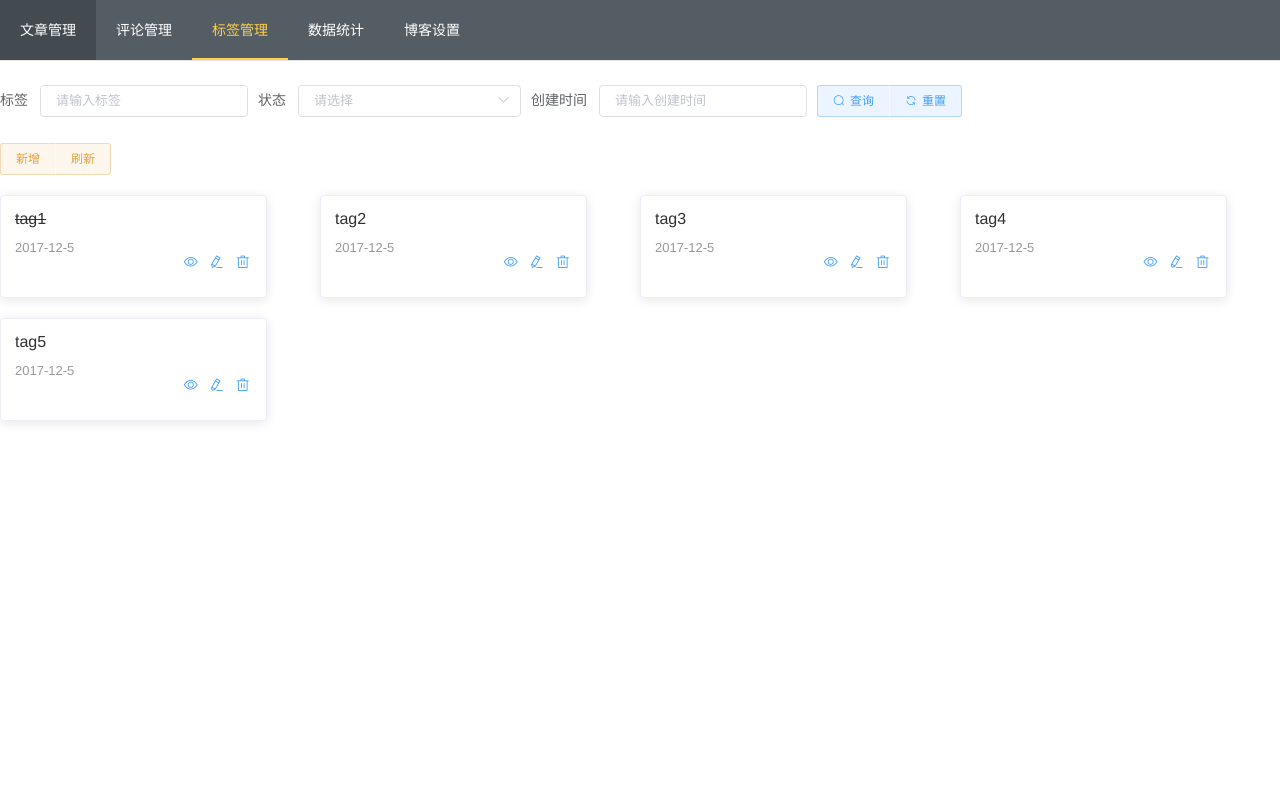
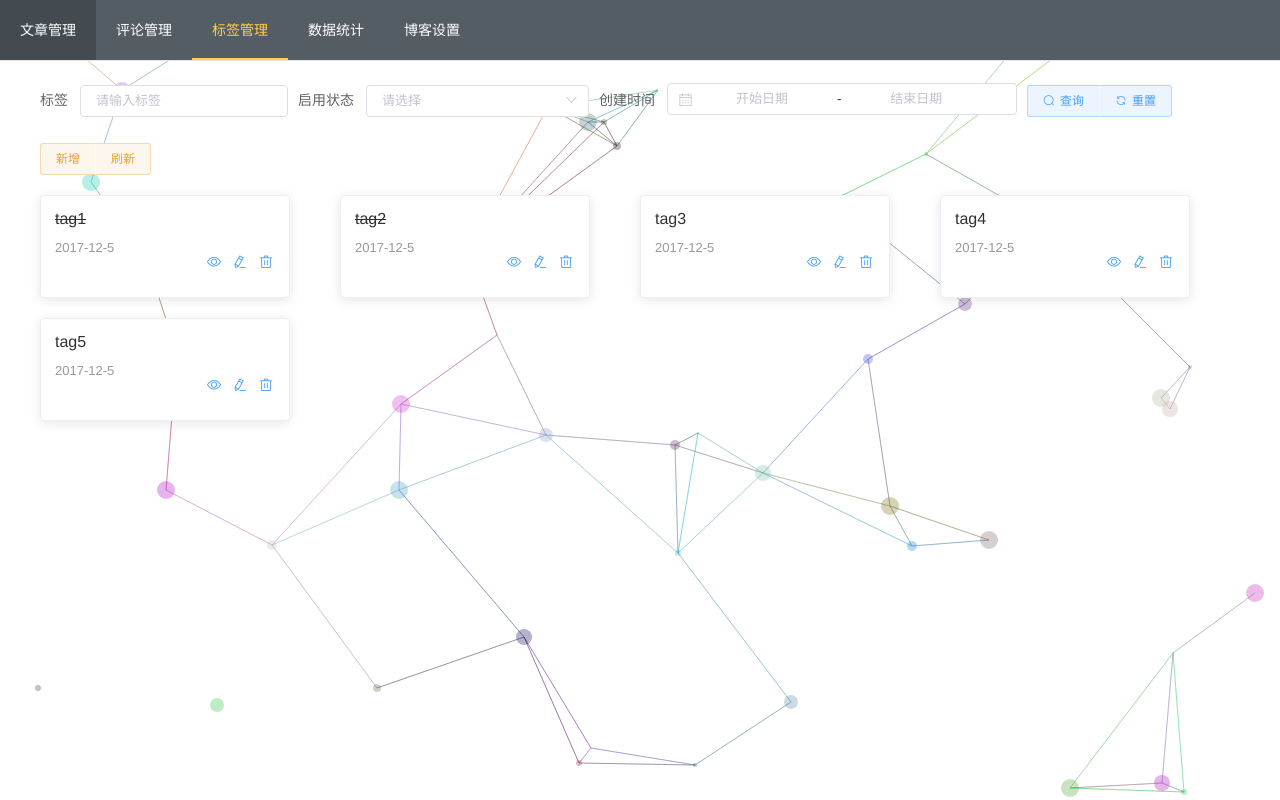
Before and after one commit to calamus0427/calamus_blog, a Vue app in the folder demo/: page /#/tag in a window 1280 px wide. Built offline with nearby package versions, Linux system fonts and the light colour scheme.

Commit message:
element版本升级迁移；tag功能的完全实现

```diff
--- a/demo/src/components/login.vue
+++ b/demo/src/components/login.vue
@@ -25,9 +25,6 @@
 
     </el-form>
   </div>
-
-
-
 </div>
 
 </template>
--- a/demo/src/view/admin/index.vue
+++ b/demo/src/view/admin/index.vue
@@ -19,10 +19,13 @@
     </header>
 
 
+
     <div class="main">
       <router-view/>
     </div>
     <!-- <el-footer>Calamus</el-footer> -->
+
+
   </div>
 </template>
 
@@ -33,6 +36,7 @@
     data() {
       return {
         // activeIndex: 'article',
+        dialogVisible: false,
       };
     },
     computed:{
@@ -66,10 +70,6 @@ header{
     line-height: 60px;
   }
 .main{
-  position:fixed;
-  top:80px;
-  height:610px;
-  overflow:auto;
-  width:100%;
+  margin-top:80px;
 }
 </style>
--- a/demo/src/view/admin/tag/index.vue
+++ b/demo/src/view/admin/tag/index.vue
@@ -1,10 +1,11 @@
 <template>
-<div>
+<div style="margin:40px;">
+  <cl-canvasBg></cl-canvasBg>
           <el-form ref="searchForm" :inline="true" class="demo-form-inline"  :model="searchForm" >
             <el-form-item label="标签" prop="tag">
                 <el-input v-model="searchForm.tag" placeholder="请输入标签" size="small"></el-input>
             </el-form-item>
-            <el-form-item label="状态" prop="publishStatus">
+            <el-form-item label="启用状态" prop="publishStatus">
               <el-select size="small" v-model="searchForm.publishStatus" clearable placeholder="请选择">
                 <el-option
                   key="1"
@@ -20,7 +21,13 @@
             </el-form-item>
 
             <el-form-item label="创建时间" prop="createDate">
-                <el-input v-model="searchForm.createDate" placeholder="请输入创建时间" size="small"></el-input>
+              <el-date-picker
+                v-model="searchForm.createDate"
+                type="daterange"
+                size="small"
+                start-placeholder="开始日期"
+                end-placeholder="结束日期">
+              </el-date-picker>
             </el-form-item>
             <el-form-item>
               <el-button-group>
@@ -32,7 +39,7 @@
 
         <!--应用按钮-->
         <el-button-group>
-            <el-button type="warning" plain size="small" @click="addFormVisible = true ">新增
+            <el-button type="warning" plain size="small" @click="handleAdd()">新增
             </el-button>
             <el-button type="warning" plain size="small" @click="refresh()">
             刷新
@@ -43,14 +50,14 @@
           <el-col :span="5" v-for="(item,index) in tagTable" :key=item.id :offset="index % 4 > 0 ? 1 : 0">
             <el-card :body-style="{ padding: '0px'  }">
               <div style="padding: 14px;">
-                <span style="text-decoration:line-through" v-if="item.publishStatus === 0">{{item.name}}</span>
+                <span style="text-decoration:line-through" v-if="item.publishStatus === false">{{item.name}}</span>
                 <span v-else>{{item.name}}</span>
                 <div class="bottom clearfix">
                   <time class="time">{{ item.createTime }}</time>
                   <el-button type="text" class="button">
-                    <el-button type="text" icon="el-icon-view"></el-button>
-                    <el-button type="text" icon="el-icon-edit"></el-button>
-                    <el-button type="text" icon="el-icon-delete"></el-button>
+                    <el-button type="text" icon="el-icon-view" @click="handleDetail(item)"></el-button>
+                    <el-button type="text" icon="el-icon-edit" @click="handleEdit(item)"></el-button>
+                    <el-button type="text" icon="el-icon-delete" @click="handleDel(item.id)"></el-button>
                   </el-button>
                 </div>
               </div>
@@ -61,18 +68,84 @@
         <el-dialog
           title="新增标签"
           :visible.sync="addFormVisible"
+          width="30%"
           center>
-            <el-form :model="tagForm" label-width="120px">
+          <el-form :model="tagForm" label-width="70px">
             <el-form-item label="标签名称" >
               <el-input v-model="tagForm.name" auto-complete="off"></el-input>
             </el-form-item>
             <el-form-item label="标签描述" >
               <el-input v-model="tagForm.description" auto-complete="off"></el-input>
             </el-form-item>
+            <el-form-item label="启用状态" >
+                <el-switch v-model="tagForm.publishStatus"></el-switch>
+            </el-form-item>
           </el-form>
           <div slot="footer" class="dialog-footer">
-              <el-button @click="addFormVisible = false">取 消</el-button>
-              <el-button type="primary" @click="addFormVisible = false">确 定</el-button>
+            <el-button type="success" plain  @click="addSubmit()">确 定</el-button>
+            <el-button type="info" plain  @click="addCancel()">取 消</el-button>
+          </div>
+        </el-dialog>
+
+        <el-dialog
+          title="编辑标签"
+          :visible.sync="editFormVisible"
+          width="30%"
+          center>
+          <el-form :model="tagForm" label-width="70px">
+            <el-form-item label="标签名称" >
+              <el-input v-model="tagForm.name" auto-complete="off"></el-input>
+            </el-form-item>
+            <el-form-item label="标签描述" >
+              <el-input v-model="tagForm.description" auto-complete="off"></el-input>
+            </el-form-item>
+            <el-form-item label="启用状态" >
+                <el-switch v-model="tagForm.publishStatus"></el-switch>
+            </el-form-item>
+          </el-form>
+          <div slot="footer" class="dialog-footer">
+            <el-button type="success" plain  @click="editFormVisible = false">确 定</el-button>
+            <el-button type="info" plain  @click="editFormVisible = false">取 消</el-button>
+          </div>
+        </el-dialog>
+
+        <el-dialog
+          title="查看详情"
+          :visible.sync="detailFormVisible"
+          width="50%"
+          center>
+          <el-form :model="tagForm" label-width="100px">
+            <el-form-item label="标签ID：" >
+                <span>{{tagForm.id}}</span>
+            </el-form-item>
+            <el-form-item label="标签名称：" >
+                <span>{{tagForm.name}}</span>
+            </el-form-item>
+            <el-form-item label="标签描述：" >
+                <span>{{tagForm.description}}</span>
+            </el-form-item>
+            <el-form-item label="启用状态：" >
+                <el-switch v-model="tagForm.publishStatus" disabled></el-switch>
+            </el-form-item>
+            <el-form-item label="标签下文章：" >
+
+            </el-form-item>
+            <el-table :data="detailArticle">
+                  <el-table-column prop="title" label="标题" width="150"></el-table-column>
+                  <el-table-column prop="createDate" label="创建时间" width="200"></el-table-column>
+                  <el-table-column  label="操作">
+                    <template slot-scope="scope">
+                      <el-tooltip class="item" effect="light" content="移除标签" placement="right" >
+                        <a ><i class="el-icon-circle-close"></i></a>
+                      </el-tooltip>
+                    </template>
+                  </el-table-column>
+                </el-table>
+          </el-form>
+
+          <div slot="footer" class="dialog-footer">
+            <el-button type="success" plain  @click="handleEdit(tagForm)">编 辑</el-button>
+            <el-button type="info" plain  @click="handleDel(tagForm.id)">删 除</el-button>
           </div>
         </el-dialog>
 
@@ -101,45 +174,54 @@
           createTime:'2017-12-5',
           updateTime:'2017-12-5',
           description:'描述',
-          publishStatus:0,
+          publishStatus:false,
         },{
           id:2,
           name:'tag2',
           createTime:'2017-12-5',
           updateTime:'2017-12-5',
           description:'描述',
-          publishStatus:1,
+          publishStatus:false,
         },{
           id:3,
           name:'tag3',
           createTime:'2017-12-5',
           updateTime:'2017-12-5',
           description:'描述',
-          publishStatus:1,
+          publishStatus:true,
         },{
           id:4,
           name:'tag4',
           createTime:'2017-12-5',
           updateTime:'2017-12-5',
           description:'描述',
-          publishStatus:1,
+          publishStatus:true,
         },{
           id:5,
           name:'tag5',
           createTime:'2017-12-5',
           updateTime:'2017-12-5',
           description:'描述',
-          publishStatus:1,
+          publishStatus:true,
         }],
-        addFormVisible:false,
+        detailArticle:[{
+          id:1,
+          title:'文章1',
+          createDate:'2017-12-6',
+          tags:['tag1','tag2','tag3']
+        }],
         tagForm:{
           id:'',
           name:'',
           createTime:'',
           updateTime:'',
           description:'',
-          publishStatus:'',
+          publishStatus:true,
         },
+        addFormVisible:false,
+        editFormVisible:false,
+        detailFormVisible:false,
+
       }
     },
     methods:{
@@ -160,6 +242,67 @@
       },
       filterPublish(value, row) {
         return row.publishStatus === value;
+      },
+      /*新增相关操作*/
+      handleAdd(){
+        this.tagForm.id = '';
+        this.tagForm.name = '' ;
+        this.tagForm.createTime = new Date();
+        this.tagForm.updateTime = new Date();
+        this.tagForm.description = '';
+        this.tagForm.publishStatus = true;
+        this.addFormVisible = true ;
+
+      },
+      addSubmit(){
+        this.tagTable.push(this.tagForm);
+        this.addFormVisible = false ;
+      },
+      addCancel(){
+        this.addFormVisible = false ;
+
+      },
+
+      /*查看详情相关操作*/
+      handleDetail(item){
+        this.tagForm.id = item.id;
+        this.tagForm.name = item.name ;
+        this.tagForm.createTime = item.createTime;
+        this.tagForm.updateTime =item.updateTime;
+        this.tagForm.description = item.description;
+        this.tagForm.publishStatus = item.publishStatus;
+        this.detailFormVisible = true ;
+      },
+      /*编辑相关操作*/
+      handleEdit(item){
+        this.tagForm.id = item.id;
+        this.tagForm.name = item.name ;
+        this.tagForm.createTime = item.createTime;
+        this.tagForm.updateTime =item.updateTime;
+        this.tagForm.description = item.description;
+        this.tagForm.publishStatus = item.publishStatus;
+         this.editFormVisible = true ;
+      },
+      //删除
+      handleDel(id){
+        this.$confirm('此操作将永久删除该文件, 是否继续?', '提示', {
+          confirmButtonText: '确定',
+          cancelButtonText: '取消',
+          type: 'warning'
+        }).then(() => {
+          this.$message({
+            type: 'success',
+            message: '删除成功!'
+          });
+          this.addFormVisible = false;
+          this.editFormVisible = false;
+          this.detailFormVisible = false;
+        }).catch(() => {
+          this.$message({
+            type: 'info',
+            message: '已取消删除'
+          });
+        });
       },
     }
   }
```
Also changed, not shown: demo/src/view/admin/article/index.vue (+6 -6 lines), demo/src/view/admin/mark/index.vue (+10 -10 lines). Lines whose indentation alone changed are shown as unchanged.
